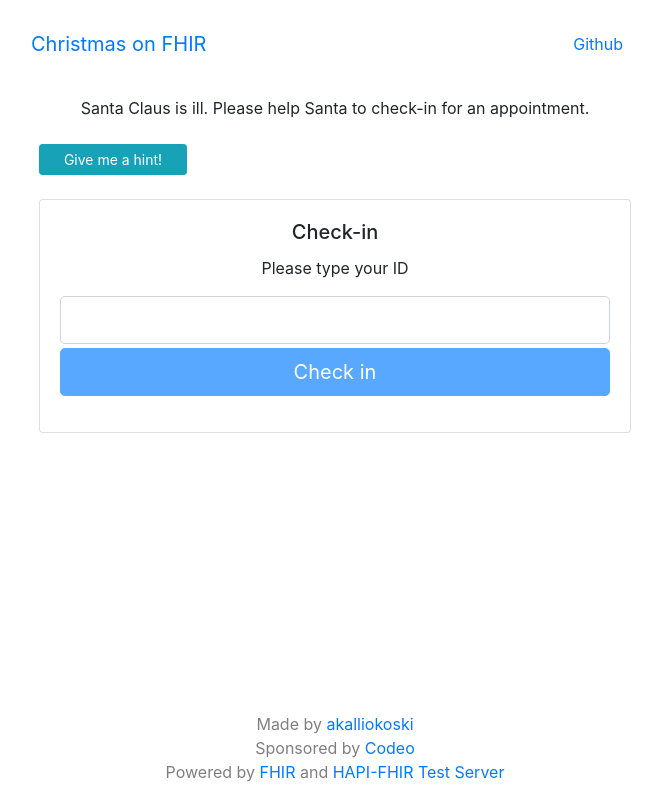
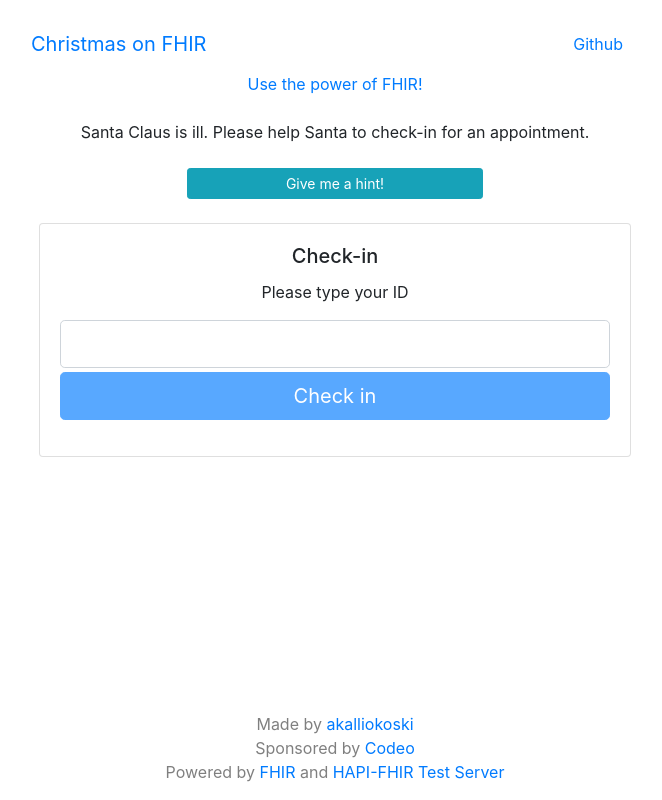
Before and after one commit to akalliokoski/christmas-on-fhir, a React app: page / in a window 1280 px wide. Shown: the whole page, without its empty margins (305-967 px from the left). Built offline with nearby package versions, Linux system fonts and the light colour scheme.

Commit message:
Add description, new hint on appointment view

```diff
--- a/src/App.js
+++ b/src/App.js
@@ -1,5 +1,5 @@
 import React, { Component } from "react";
-import CheckIn, { STATUS } from "./components/Wizard/Wizard";
+import Wizard, { STATUS } from "./components/Wizard/Wizard";
 import Header from "./components/Header";
 import Footer from "./components/Footer";
 import { getAppointment } from "./services/fhir";
@@ -42,7 +42,16 @@ class App extends Component {
       <div className="App cover-container d-flex w-100 h-100 p-3 mx-auto flex-column">
         <Header />
         <div className="cover">
-          <CheckIn
+          <div>
+            <a
+              target="_blank"
+              rel="noopener noreferrer"
+              href="http://hapi.fhir.org/"
+            >
+              Use the power of FHIR!
+            </a>
+          </div>
+          <Wizard
             className="lead"
             {...this.state}
             onCheckIn={this.handleCheckIn}
--- a/src/components/Wizard/AppointmentView.js
+++ b/src/components/Wizard/AppointmentView.js
@@ -7,7 +7,8 @@ import { RESOURCE_TYPE } from "../../constants";
 import {
   findParticipant,
   getParticipantDisplay,
-  getParticipantUrl
+  getParticipantUrl,
+  getResourceUrl
 } from "../../utils/fhirUtils";
 
 class AppointmentView extends Component {
@@ -105,13 +106,32 @@ class AppointmentView extends Component {
     } = this.props;
     return (
       <div className="appointment-guide">
-        <div />
+        <div>
+          Where is the appointment? Who is the practitioner? Can you find out
+          why Santa Claus is ill?
+        </div>
         <HintButton
           onHintRequested={onHintRequested}
-          isDisabled={hintLevel >= 3}
+          isDisabled={hintLevel >= 4}
         />
         <Card
           title={<span>Appointment</span>}
+          infoText={
+            <span>
+              {hintLevel > 3 && appointment ? (
+                <a
+                  target="_blank"
+                  rel="noopener noreferrer"
+                  href={getResourceUrl(
+                    RESOURCE_TYPE.Appointment,
+                    appointment.id
+                  )}
+                >
+                  Resource
+                </a>
+              ) : null}
+            </span>
+          }
           actionButtonText="Close"
           onAction={onClose}
         >
--- a/src/components/Wizard/HintButton.js
+++ b/src/components/Wizard/HintButton.js
@@ -6,9 +6,9 @@ class HintButton extends Component {
   render() {
     const { isDisabled, onHintRequested } = this.props;
     return (
-      <div className="mb-4">
+      <div className="mb-4 text-center">
         <Button
-          className="w-25 btn-block"
+          className="w-50"
           size="sm"
           color="info"
           onClick={onHintRequested}
```
